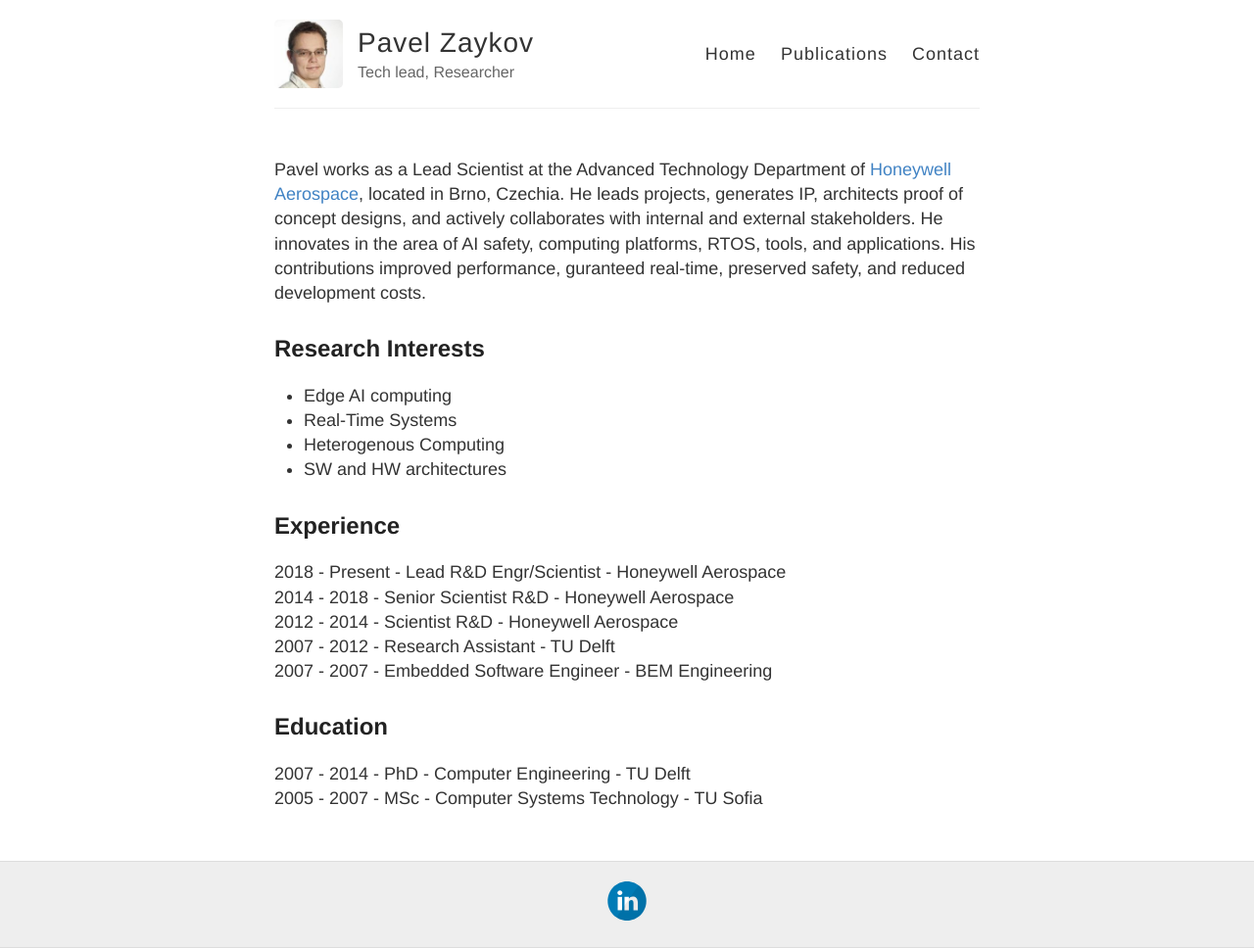
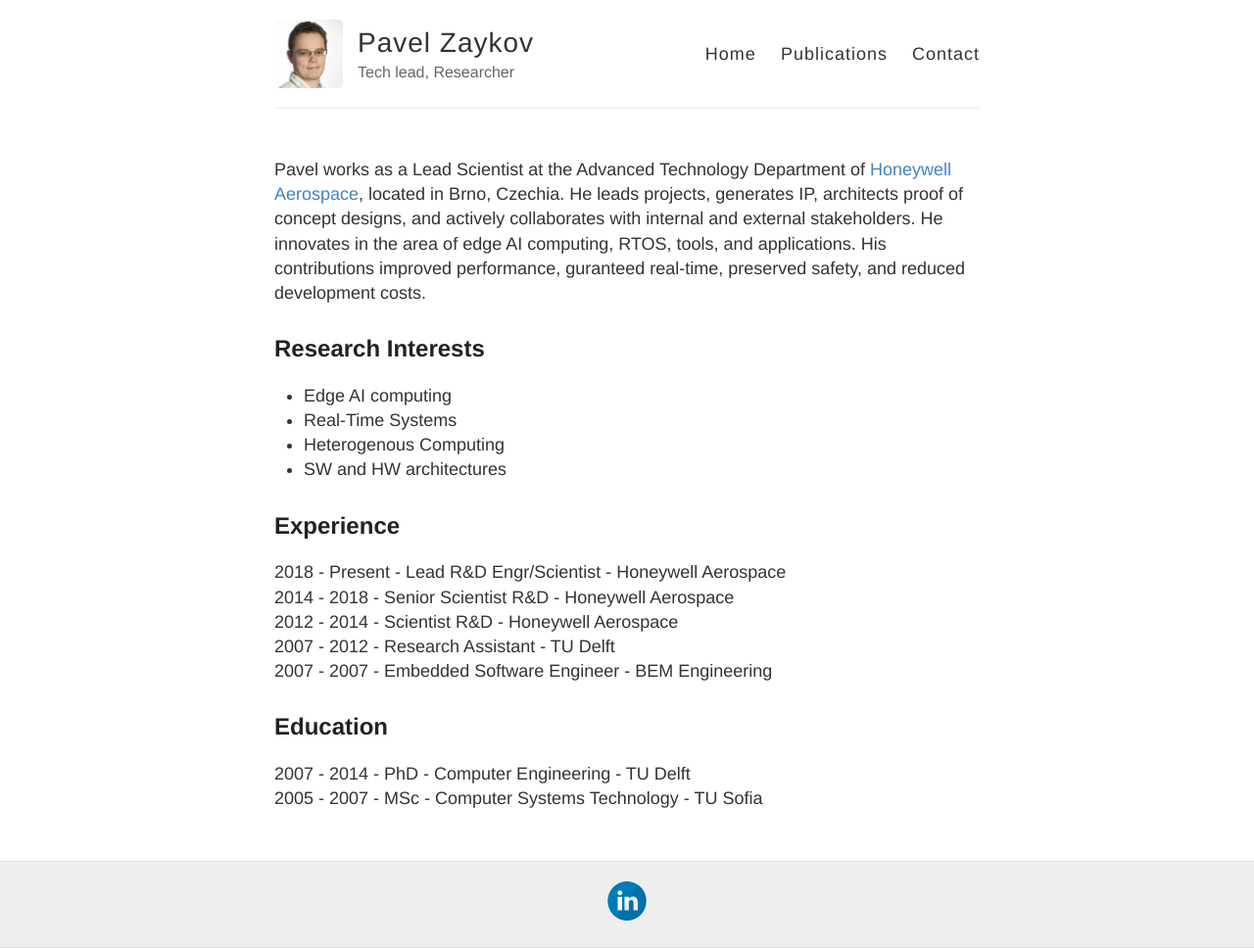
Before and after one commit to zaykov/web-page, a Jekyll site: the page built from index.md, in a window 1280 px wide. Shown: the whole page at 98% size. Built offline with Jekyll 4.4.1, drawn with Linux system fonts in a browser that asks for light colours; comment, search, counter and statistics services are not loaded.

Commit message:
minor update on the statement

```diff
--- a/index.md
+++ b/index.md
@@ -2,7 +2,7 @@
 layout: page
 ---
 
-Pavel works as a Lead Scientist at the Advanced Technology Department of <a href="http://aerospace.honeywell.com/" target="_blank">Honeywell Aerospace</a>, located in Brno, Czechia. He leads projects, generates IP, architects proof of concept designs, and actively collaborates with internal and external stakeholders. He innovates in the area of AI safety, computing platforms, RTOS, tools, and applications. His contributions improved performance, guranteed real-time, preserved safety, and reduced development costs.
+Pavel works as a Lead Scientist at the Advanced Technology Department of <a href="http://aerospace.honeywell.com/" target="_blank">Honeywell Aerospace</a>, located in Brno, Czechia. He leads projects, generates IP, architects proof of concept designs, and actively collaborates with internal and external stakeholders. He innovates in the area of edge AI computing, RTOS, tools, and applications. His contributions improved performance, guranteed real-time, preserved safety, and reduced development costs.
 
 ## Research Interests
 * Edge AI computing
```
